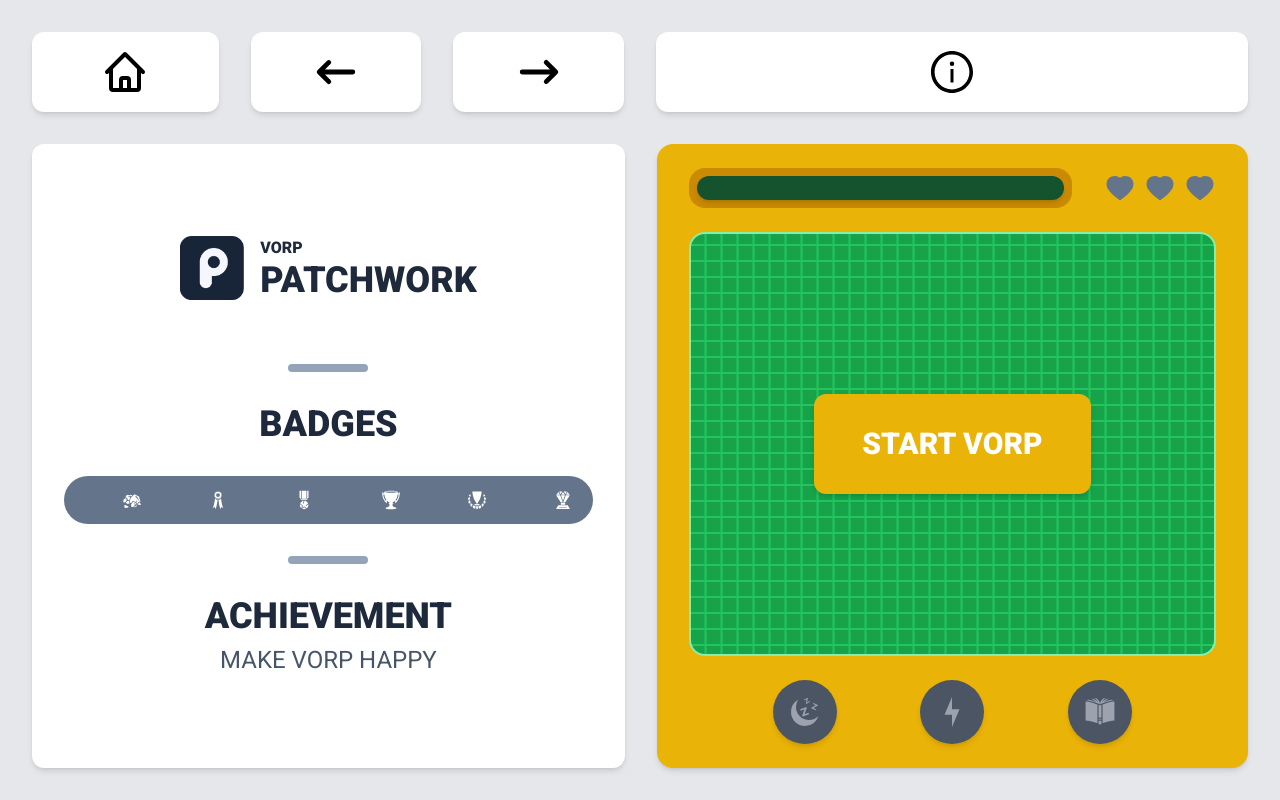
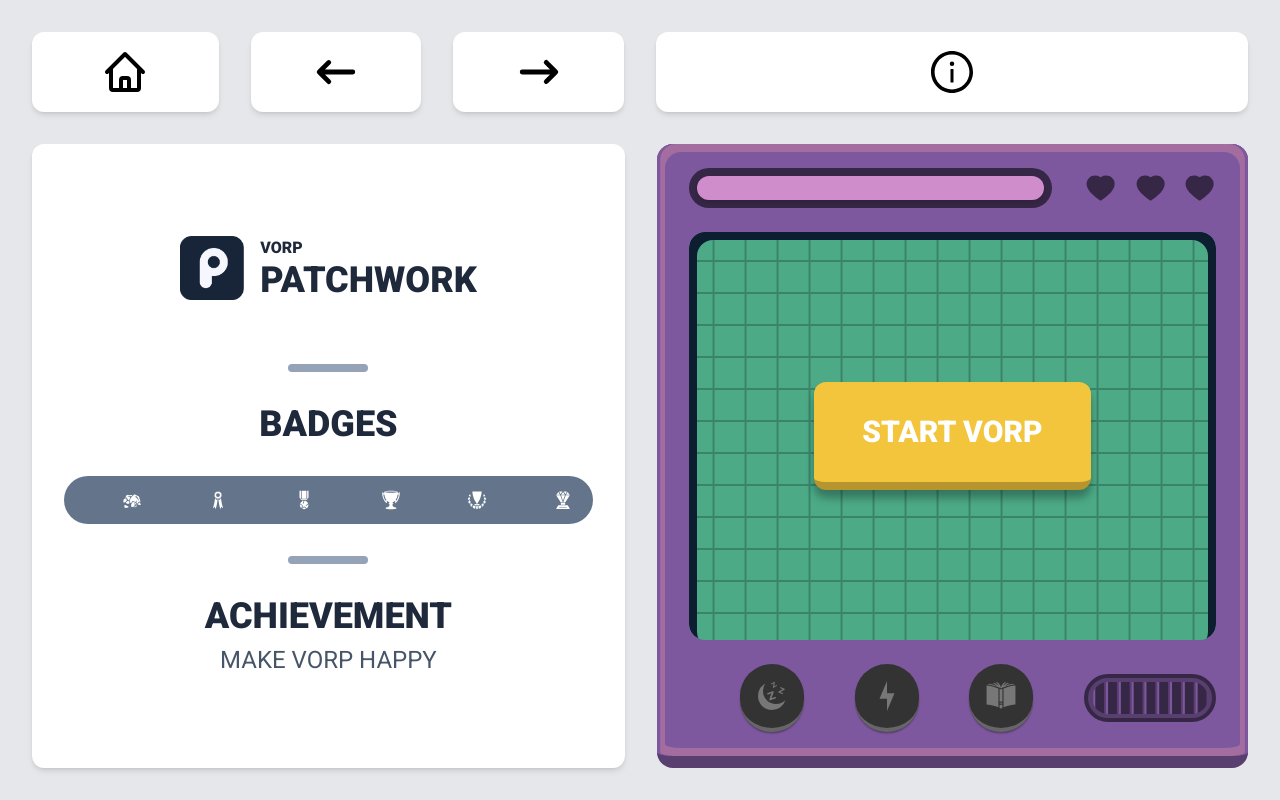
Before and after one commit to kherma/next-framer-motion-fun, a Next.js app: page /vorp in a window 1280 px wide. Built offline with nearby package versions, Linux system fonts and the light colour scheme.

Commit message:
Update VorpGame layout & styles

```diff
--- /dev/null
+++ b/animations/vorpPageAnim/vorpPlayGameAnim.js
@@ -0,0 +1,53 @@
+export const playGameVorp = {
+  hidden: {
+    scale: 1,
+    opacity: 1,
+  },
+  visible: {
+    scale: 1,
+    opacity: 1,
+  },
+};
+
+export const playGameGears = {
+  hidden: {
+    translateX: "-50%",
+    translateY: "-50%",
+  },
+  visible: {
+    translateX: "-50%",
+    translateY: "-50%",
+    rotate: 3600,
+    transition: {
+      duration: 60,
+    },
+  },
+};
+
+export const playGameEye = {
+  hidden: {
+    translateX: "-50%",
+    translateY: "-50%",
+    scale: 1,
+  },
+  visible: {
+    translateX: "-50%",
+    translateY: "-50%",
+    scale: 1,
+    transition: {
+      duration: 2,
+    },
+  },
+};
+
+export const playGameLids = {
+  hidden: {
+    borderTopWidth: "1.2rem",
+    borderBottomWidth: "1.2rem",
+  },
+  visible: {
+    borderTopWidth: "1.2rem",
+    borderBottomWidth: "1.2rem",
+    transition: { duration: 5 },
+  },
+};
--- a/animations/vorpPageAnim/vorpStartGameAnim.js
+++ b/animations/vorpPageAnim/vorpStartGameAnim.js
@@ -21,10 +21,10 @@ export const startGameGears = {
   visible: {
     translateX: "-50%",
     translateY: "-50%",
-    rotate: 3600,
+    rotate: [0, 270, -270, 0],
     transition: {
       delay: 2,
-      duration: 60,
+      duration: 8,
     },
   },
 };
@@ -57,3 +57,16 @@ export const startGameEye = {
     },
   },
 };
+
+export const startGameStatus = (startGame, gameLenght) => ({
+  stop: {
+    width: "100%",
+  },
+  start: {
+    width: startGame ? ["100%", "0%"] : "100%",
+    transition: {
+      duration: startGame ? gameLenght : 1,
+      type: "tween",
+    },
+  },
+});
--- a/components/buttons/BtnStartVorp.js
+++ b/components/buttons/BtnStartVorp.js
@@ -2,11 +2,11 @@ import React from "react";
 import { motion } from "framer-motion";
 import { btnScaleAnim } from "../../animations/btnScaleAnim";
 
-const BtnStartVorp = ({ handleStartGame }) => {
-  const { whileHover, whileTap, transition } = btnScaleAnim(false);
+const BtnStartVorp = ({ handleGameStart }) => {
+  const { whileHover, whileTap, transition } = btnScaleAnim(false, 0.95, 1.03);
   return (
     <motion.button
-      onClick={handleStartGame}
+      onClick={handleGameStart}
       whileHover={whileHover}
       whileTap={whileTap}
       transition={transition}
@@ -14,7 +14,7 @@ const BtnStartVorp = ({ handleStartGame }) => {
         scale: 0,
         opacity: 0,
       }}
-      className="absolute py-4 px-8 text-xl font-black text-white uppercase bg-yellow-500 rounded-xl shadow-md sm:py-8 sm:px-12 sm:text-3xl"
+      className="absolute py-4 px-8 text-xl font-black text-white uppercase rounded-xl sm:py-8 sm:px-12 sm:text-3xl btnStart"
     >
       Start Vorp
     </motion.button>
--- a/components/feature/VorpAchievement/VorpControls.js
+++ b/components/feature/VorpAchievement/VorpControls.js
@@ -17,7 +17,8 @@ const VorpControls = ({ startGame }) => {
     1.1
   );
   return (
-    <div className="flex justify-evenly items-center py-2 sm:py-4 xl:py-2">
+    <div className="flex justify-evenly items-center py-2 w-full sm:py-4 xl:py-2">
+      <div className="flex justify-evenly items-center w-3/4">
         {innerData.map(({ Icon }) => (
           <motion.button
             disabled={!startGame}
@@ -25,16 +26,16 @@ const VorpControls = ({ startGame }) => {
             whileHover={whileHover}
             whileTap={whileTap}
             transition={transition}
-          className={`p-2 ${
-            startGame
-              ? "text-yellow-400 bg-yellow-600"
-              : "text-gray-400 bg-gray-600"
-          } rounded-full shadow-md sm:p-4`}
+            className="p-2 rounded-full sm:p-4 btnControl"
           >
             <Icon className="w-8 h-8 sm:w-16 sm:h-16 xl:w-8 xl:h-8 2xl:w-10 2xl:h-10" />
           </motion.button>
         ))}
       </div>
+      <div className="p-1 w-1/4 h-12 bg-bgViolet-500 rounded-full border-4 border-bgViolet-400 sm:h-20 xl:h-12 2xl:h-16">
+        <div className="w-full h-full rounded-full fan" />
+      </div>
+    </div>
   );
 };
 
--- a/components/feature/VorpAchievement/VorpPet.js
+++ b/components/feature/VorpAchievement/VorpPet.js
@@ -1,24 +1,19 @@
 import React from "react";
 import { motion } from "framer-motion";
-import {
-  startGameVorp,
-  startGameGears,
-  startGameEye,
-  startGameLids,
-} from "../../../animations/vorpPageAnim/vorpStartGameAnim";
 
-const VorpPet = () => {
+const VorpPet = ({ animations }) => {
+  const { container, gears, eye, lids } = animations;
   return (
     <div className="flex justify-center items-center w-full h-full">
       <div className="sm:scale-150">
         <motion.div
-          variants={startGameVorp}
+          variants={container}
           initial="hidden"
           animate="visible"
           className="relative w-48 h-48"
         >
           <motion.div
-            variants={startGameGears}
+            variants={gears}
             initial="hidden"
             animate="visible"
             className="w-full h-full bg-cyan-700 rounded-full border-[0.5rem] border-cyan-900 absoluteCenter vorpGears"
@@ -26,7 +21,7 @@ const VorpPet = () => {
           <div className="w-3/4 h-3/4 bg-cyan-600 rounded-full border-[0.4rem] border-y-transparent border-x-bgBlue-300 shadow-md sm:border-[0.7rem] absoluteCenter" />
           <div className="w-1/2 h-1/2 bg-white rounded-full absoluteCenter" />
           <motion.div
-            variants={startGameEye}
+            variants={eye}
             initial="hidden"
             animate="visible"
             className="overflow-hidden w-1/2 h-1/2 rounded-full absoluteCenter"
@@ -37,7 +32,7 @@ const VorpPet = () => {
           </motion.div>
           <div className="overflow-hidden w-1/2 h-1/2 bg-transparent rounded-full absoluteCenter">
             <motion.div
-              variants={startGameLids}
+              variants={lids}
               initial="hidden"
               animate="visible"
               className="w-full h-full bg-transparent rounded-full border-bgBlue-300 absoluteCenter"
--- a/components/feature/VorpAchievement/VorpStatus.js
+++ b/components/feature/VorpAchievement/VorpStatus.js
@@ -1,30 +1,25 @@
 import React from "react";
 import { AiFillHeart } from "react-icons/ai";
 import { motion } from "framer-motion";
+import { startGameStatus } from "../../../animations/vorpPageAnim/vorpStartGameAnim";
 
 const VorpStatus = ({ startGame, gameLenght }) => {
+  const status = startGameStatus(startGame, gameLenght);
   return (
     <div className="flex gap-2 justify-between items-center py-2 w-full sm:gap-8 sm:py-4 xl:py-2">
-      <div className="p-2 w-full h-8 bg-yellow-600 rounded-2xl sm:p-4 sm:h-16 xl:p-2 xl:h-10">
+      <div className="p-2 w-1/2 h-10 bg-bgViolet-400 rounded-full sm:p-4 sm:w-3/4 sm:h-16 xl:p-2 xl:h-10 2xl:h-16">
         <motion.div
-          initial={{
-            width: "100%",
-          }}
-          animate={{
-            width: startGame ? ["100%", "0%"] : "100%",
-            transition: {
-              duration: gameLenght,
-              type: "tween",
-            },
-          }}
-          className="h-full bg-green-900 rounded-2xl shadow-md"
+          variants={status}
+          initial="stop"
+          animate="start"
+          className="h-full bg-bgViolet-300 rounded-full shadow-md"
         />
       </div>
-      <div className="flex gap-2 justify-between items-center w-1/4">
+      <div className="flex gap-2 justify-end items-center w-1/2 h-full sm:gap-4 sm:w-1/4">
         {[...Array.from({ length: 3 }, (_, i) => i + 1)].map((item) => (
           <AiFillHeart
             key={item}
-            className="w-8 h-8 text-slate-500 sm:w-16 sm:h-16 xl:w-8 xl:h-8 2xl:w-10 2xl:h-10"
+            className="w-10 h-10 text-bgViolet-400 sm:w-16 sm:h-16 xl:w-10 xl:h-10 2xl:w-16 2xl:h-16"
           />
         ))}
       </div>
--- a/config/config.js
+++ b/config/config.js
@@ -3,6 +3,7 @@ import { linksData } from "./linksData";
 import { achievementsData } from "./achievementsData";
 import { modalData } from "./modalData";
 import { planetSizeData } from "./planetSizeData";
+import { vorpGameAnim } from "./vorpAnimationsData";
 
 export const config = {
   pagesData,
@@ -10,4 +11,5 @@ export const config = {
   achievementsData,
   modalData,
   planetSizeData,
+  vorpGameAnim,
 };
--- /dev/null
+++ b/config/vorpAnimationsData.js
@@ -0,0 +1,32 @@
+import {
+  startGameVorp,
+  startGameGears,
+  startGameLids,
+  startGameEye,
+} from "../animations/vorpPageAnim/vorpStartGameAnim";
+
+import {
+  playGameVorp,
+  playGameGears,
+  playGameLids,
+  playGameEye,
+} from "../animations/vorpPageAnim/vorpPlayGameAnim";
+
+const startGameAnim = {
+  container: startGameVorp,
+  gears: startGameGears,
+  eye: startGameEye,
+  lids: startGameLids,
+};
+
+const playGameAnim = {
+  container: playGameVorp,
+  gears: playGameGears,
+  eye: playGameEye,
+  lids: playGameLids,
+};
+
+export const vorpGameAnim = {
+  startGameAnim,
+  playGameAnim,
+};
--- a/pages/vorp.js
+++ b/pages/vorp.js
@@ -6,34 +6,52 @@ import VorpControls from "../components/feature/VorpAchievement/VorpControls";
 // import VorpSleep from "../components/feature/VorpAchievement/VorpSleep";
 import BtnStartVorp from "../components/buttons/BtnStartVorp";
 import { AnimatePresence } from "framer-motion";
+import { config } from "../config/config";
 
 const Vorp = () => {
-  const gameLenght = 10;
+  const gameLenght = 5;
+  const { vorpGameAnim } = config;
   const [startGame, setStartGame] = useState(false);
   const [startGameAnim, setStartGameAnim] = useState(false);
+  const [action, setAction] = useState("startGameAnim");
 
-  const handleStartGame = () => {
+  // startGameAnim
+  // playGameAnim
+  // sleepActionAnim
+  // eatActionAnim
+  // readActionAnim
+
+  const handleGameStart = () => {
     setStartGameAnim(true);
     setTimeout(() => {
+      setAction("playGameAnim");
       setStartGame(true);
-    }, gameLenght * 1000);
+    }, 10000);
     setTimeout(() => {
       setStartGameAnim(false);
       setStartGame(false);
-    }, gameLenght * 2000);
+      setAction("startGameAnim");
+    }, gameLenght * 1000 + 10000);
   };
+
+  // const handleGameAction = (action, time) => {
+  //   setAction(action),
+  //     setTimeout(() => {
+  //       setAction("playGameAnim");
+  //     }, time);
+  // };
 
   return (
     <Layout pageTitle="vorp">
-      <div className="flex flex-col gap-4 p-4 w-full h-full bg-yellow-500 rounded-2xl shadow-md sm:gap-8 sm:p-8 xl:gap-4 xl:py-4 xl:px-8">
+      <div className="flex relative flex-col gap-4 p-4 w-full h-full rounded-2xl sm:gap-8 sm:p-8 xl:gap-4 xl:py-4 xl:px-8 gameboy">
         <VorpStatus startGame={startGame} gameLenght={gameLenght} />
-        <div className="flex overflow-hidden relative justify-center items-center w-full h-80 rounded-2xl border-2 border-green-300 sm:py-8 sm:h-[30rem] xl:py-4 xl:h-full vorpScreen">
+        <div className="flex overflow-hidden justify-center items-center w-full h-80 rounded-2xl sm:py-8 sm:h-[30rem] xl:py-4 xl:h-full screen">
           <AnimatePresence>
             {!startGameAnim && (
-              <BtnStartVorp handleStartGame={handleStartGame} />
+              <BtnStartVorp handleGameStart={handleGameStart} />
             )}
           </AnimatePresence>
-          {startGameAnim && <VorpPet />}
+          {startGameAnim && <VorpPet animations={vorpGameAnim[action]} />}
           {/* <VorpSleep /> */}
         </div>
         <VorpControls startGame={startGame} />
--- a/styles/vorp.scss
+++ b/styles/vorp.scss
@@ -53,9 +53,95 @@
   );
 }
 
-.vorpScreen {
-  background: linear-gradient(90deg, #22c55e 0.1rem, transparent 0.1rem),
-    linear-gradient(#22c55e 0.1rem, #16a34a 0.1rem);
-  background-size: 1rem 1rem;
+$purple-1: #a36d9f;
+$purple-2: #7e589e;
+$purple-3: #593e70;
+$purple-4: #372746;
+$blue-1: #0d1e31;
+$blue-2: #060e17;
+$green-1: #3a8569;
+$green-2: #4caa87;
+$yellow-1: #f7f4bc;
+$yellow-2: #f2c53d;
+$yellow-3: #b6942e;
+$yellow-4: #8b7123;
+$dark: #000;
+$light: #fff;
+$gray-1: #333;
+$gray-2: #666;
+$gray-3: #777;
+
+.gameboy {
+  background-color: $purple-2;
+  border-bottom: 0.8rem solid $purple-3;
+  box-shadow: inset 0.2rem 0 0 0 $purple-2, inset -0.2rem 0 0 0 $purple-2,
+    inset 0.5rem 0.5rem 0 0 $purple-1, inset -0.5rem 0.5rem 0 0 $purple-1,
+    inset 0.5rem -0.5rem 0 0 $purple-1, inset -0.5rem -0.5rem 0 0 $purple-1;
+}
+
+.screen {
+  box-shadow: inset 0.5rem 0.5rem 0 0 $blue-1, inset -0.5rem 0.5rem 0 0 $blue-1;
+  background: linear-gradient(90deg, $green-1 0.1rem, transparent 0.1rem),
+    linear-gradient($green-1 0.1rem, $green-2 0.1rem);
+  background-size: 2rem 2rem;
   background-position: center center;
 }
+
+.btnStart {
+  box-shadow: 0 0.5rem 0.5rem rgba($dark, 0.3);
+  background-color: $yellow-2;
+  border-bottom: 0.5rem solid $yellow-3;
+  transition: box-shadow 0.3s linear;
+
+  &:hover,
+  &:focus {
+    box-shadow: 0 1rem 0.5rem rgba($dark, 0.3);
+  }
+
+  &:active {
+    box-shadow: 0 0.2rem 0.5rem rgba($dark, 0.3);
+  }
+}
+
+.btnControl {
+  box-shadow: 0 0.3rem 0.3rem rgba($dark, 0.3);
+  background-color: $yellow-2;
+  border-bottom: 0.3rem solid $yellow-3;
+  transition: box-shadow 0.3s linear;
+  color: $light;
+
+  &:disabled,
+  &[disabled] {
+    background-color: $gray-1;
+    border-bottom: 0.3rem solid $gray-2;
+    color: $gray-3;
+    box-shadow: 0 0.1rem 0.1rem rgba($dark, 0.3);
+
+    &:hover,
+    &:active {
+      box-shadow: 0 0.1rem 0.1rem rgba($dark, 0.3);
+    }
+  }
+
+  &:hover {
+    box-shadow: 0 0.5rem 0.5rem rgba($dark, 0.3);
+  }
+
+  &:active {
+    box-shadow: 0 0.1rem 0.5rem rgba($dark, 0.3);
+  }
+}
+
+.fan {
+  background-image: linear-gradient(
+    90deg,
+    transparent 10%,
+    $purple-2 10%,
+    $purple-2 20%,
+    $purple-4 20%,
+    $purple-4 90%,
+    transparent 90%
+  );
+  background-size: 0.8rem 1rem;
+  background-position: center center;
+}
--- a/tailwind.config.js
+++ b/tailwind.config.js
@@ -22,6 +22,9 @@ module.exports = {
         bgViolet: {
           100: "#885FDD",
           200: "#A881F6",
+          300: "#cf8dcb",
+          400: "#372746",
+          500: "#593e70",
         },
         bgGreen: {
           100: "#5CDB69",
```
Also changed, not shown: animations/vorpPageAnim/vorpSleepActionAnim.js (added). Lines whose indentation alone changed are shown as unchanged.
